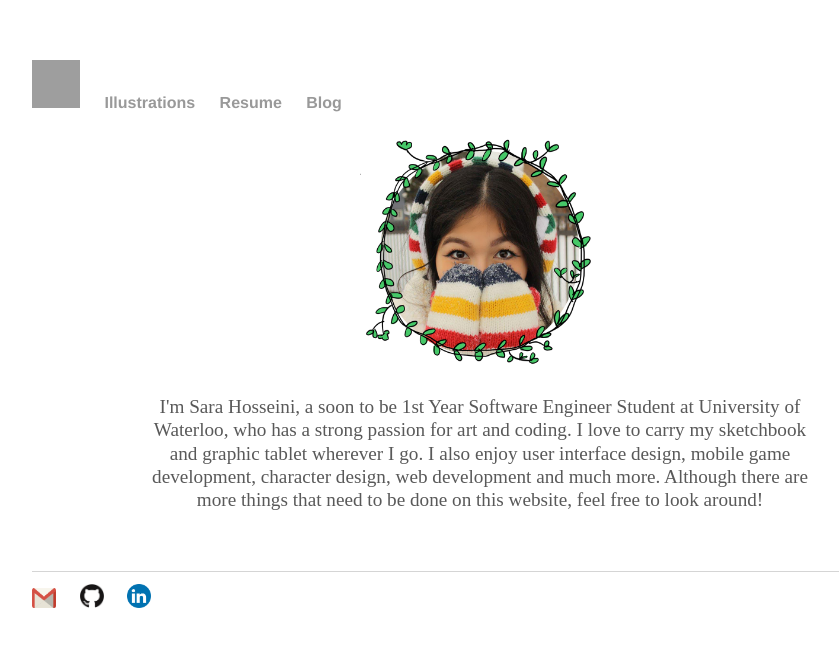
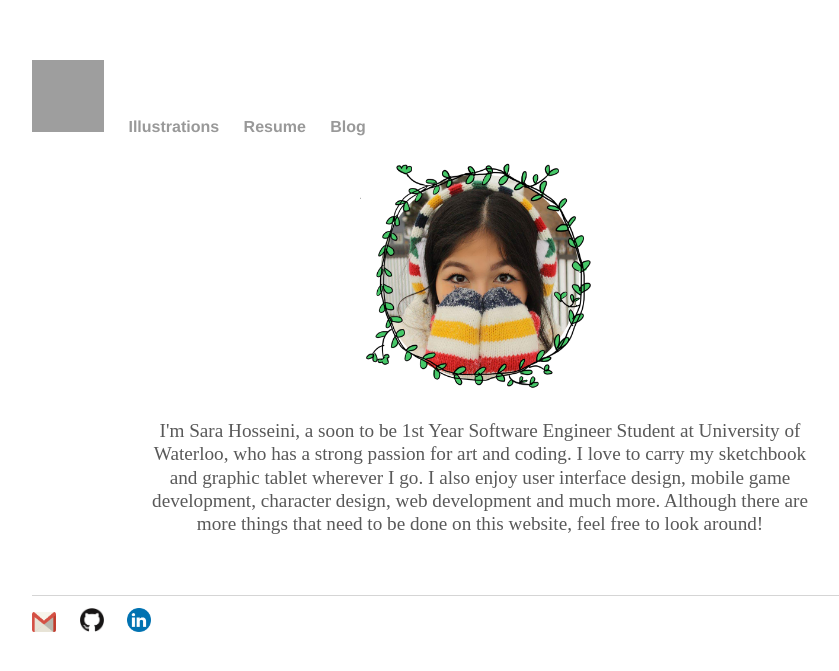
Before and after one commit to sarahoss/sarahoss.github.io, a Jekyll site: the page built from index.html, in a window 1280 px wide. Shown: the top 671 px of the page, without its empty margins (160-999 px from the left). Built offline with Jekyll 4.4.1, drawn with Linux system fonts in a browser that asks for light colours; grey boxes are pictures that could not be loaded.

Commit message:
Update default.html

```diff
--- a/_layouts/default.html
+++ b/_layouts/default.html
@@ -9,7 +9,7 @@
 		<body>
 			<nav>
 	    		<ul>
-	        		<li><a href="/"><img id="homehouse" img class="img-responsive" src="/src/minihousenosmoke.png" onmouseover="this.src='/src/minihouse.png'" onmouseout="this.src='/src/minihousenosmoke.png'" height="48" width="48"/></a></li>
+	        		<li><a href="/"><img id="homehouse" img class="img-responsive" src="/src/minihousenosmoke.png" onmouseover="this.src='/src/minihouse.png'" onmouseout="this.src='/src/minihousenosmoke.png'" height="72" width="72"/></a></li>
 		        	<li><a href="/illustrations">Illustrations</a></li>
 	        		<li><a href="/src/Sara_Hosseini_Resume.pdf">Resume</a></li>
 	        		<li><a href="/blog">Blog</a></li>
```
